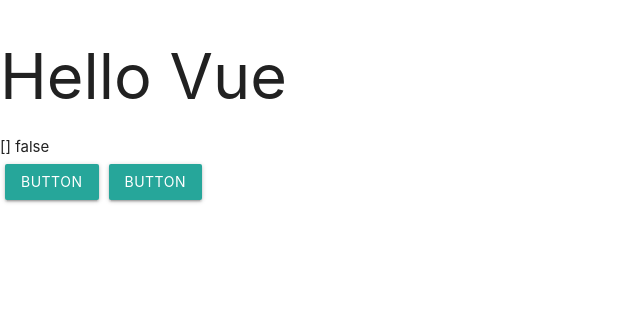
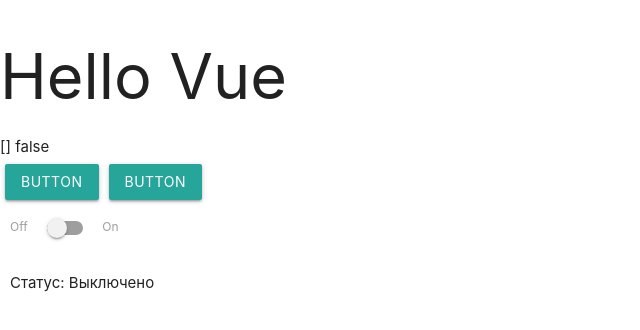
Before and after one commit to Yuriyzhdanov/component-library, a Vue app: page / in a window 1280 px wide. Shown: the top 330 px of the page, without its empty margins (0-640 px from the left). Built offline with nearby package versions, Linux system fonts and the light colour scheme.

Commit message:
create switch

```diff
--- a/src/App.vue
+++ b/src/App.vue
@@ -1,8 +1,9 @@
 <script>
 import MButton from '@/components/MButton.vue'
+import MSwitch from '@/components/MSwitch.vue'
 
 export default {
-  components: { MButton },
+  components: { MButton, MSwitch },
 
   data() {
     return {
@@ -28,4 +29,7 @@ export default {
     <MButton :disabled="isButtonDisabled" @click="users.push({})" />
     <MButton />
   </div>
+  <div>
+    <MSwitch />
+  </div>
 </template>
--- /dev/null
+++ b/src/components/MSwitch.vue
@@ -0,0 +1,30 @@
+<script setup>
+import { ref } from 'vue'
+
+const isChecked = ref(false)
+
+function onToggle() {
+  console.log('Switch state:', isChecked.value)
+}
+</script>
+
+<template>
+  <div class="switch">
+    <label>
+      Off
+      <input v-model="isChecked" @change="onToggle" type="checkbox" />
+      <span class="lever"></span>
+      On
+    </label>
+  </div>
+  <p>Статус: {{ isChecked ? 'Включено' : 'Выключено' }}</p>
+</template>
+
+<style scoped>
+.switch {
+  padding: 10px;
+}
+p {
+  padding: 10px;
+}
+</style>
```
